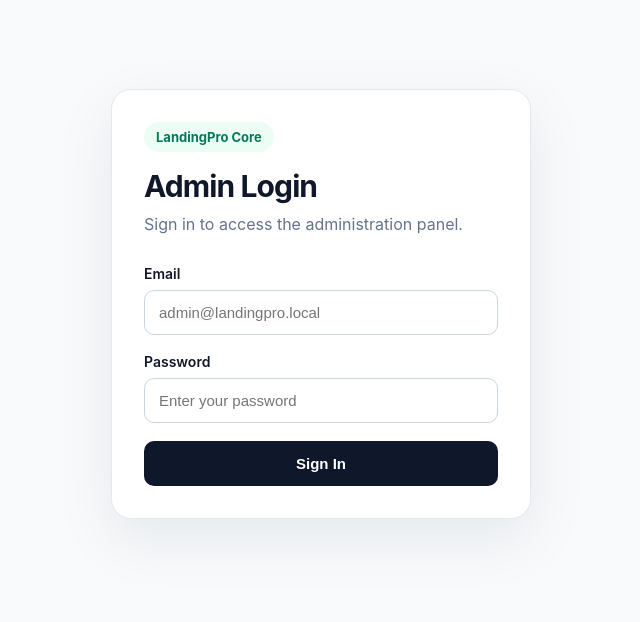
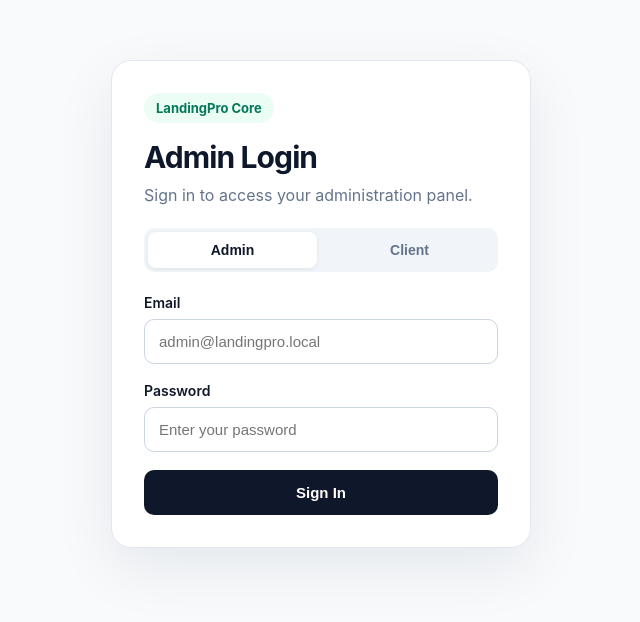
Before and after one commit to foundersventlite-sys/landingpro-core, a React (Vite) app: page / in a window 1280 px wide. Shown: the part 104-726 px from the top of the page, without its empty margins (319-959 px from the left). Built offline with nearby package versions, Linux system fonts and the light colour scheme; no server answers.

Commit message:
Update App.jsx

```diff
--- a/src/App.jsx
+++ b/src/App.jsx
@@ -5,6 +5,7 @@ const API_BASE = "/api/auth";
 export default function App() {
   const [user, setUser] = useState(null);
   const [checkingSession, setCheckingSession] = useState(true);
+  const [role, setRole] = useState("admin");
   const [email, setEmail] = useState("");
   const [password, setPassword] = useState("");
   const [loading, setLoading] = useState(false);
@@ -38,8 +39,11 @@ export default function App() {
     setLoading(true);
     setMessage("");
 
+    const endpoint =
+      role === "admin" ? "admin-login" : "client-login";
+
     try {
-      const response = await fetch(`${API_BASE}/admin-login`, {
+      const response = await fetch(`${API_BASE}/${endpoint}`, {
         method: "POST",
         headers: {
           "Content-Type": "application/json",
@@ -80,7 +84,7 @@ export default function App() {
       setEmail("");
       setPassword("");
       setMessage("");
-    } catch (error) {
+    } catch {
       setMessage("Logout failed");
     } finally {
       setLoading(false);
@@ -107,7 +111,9 @@ export default function App() {
         <header style={styles.header}>
           <div>
             <div style={styles.brand}>LandingPro Core</div>
-            <div style={styles.headerSubtitle}>Admin Panel</div>
+            <div style={styles.headerSubtitle}>
+              {user.role === "admin" ? "Admin Panel" : "Client Panel"}
+            </div>
           </div>
 
           <button
@@ -129,7 +135,8 @@ export default function App() {
             </h1>
 
             <p style={styles.dashboardText}>
-              You are successfully logged in as an administrator.
+              You are successfully logged in as a{" "}
+              {user.role === "admin" ? "administrator" : "client"}.
             </p>
 
             <div style={styles.infoGrid}>
@@ -164,11 +171,43 @@ export default function App() {
       <section style={styles.loginCard}>
         <div style={styles.badge}>LandingPro Core</div>
 
-        <h1 style={styles.title}>Admin Login</h1>
+        <h1 style={styles.title}>
+          {role === "admin" ? "Admin Login" : "Client Login"}
+        </h1>
 
         <p style={styles.subtitle}>
-          Sign in to access the administration panel.
+          Sign in to access your {role === "admin" ? "administration" : "client"} panel.
         </p>
+
+        <div style={styles.roleSwitch}>
+          <button
+            type="button"
+            onClick={() => {
+              setRole("admin");
+              setMessage("");
+            }}
+            style={{
+              ...styles.roleButton,
+              ...(role === "admin" ? styles.activeRoleButton : {}),
+            }}
+          >
+            Admin
+          </button>
+
+          <button
+            type="button"
+            onClick={() => {
+              setRole("client");
+              setMessage("");
+            }}
+            style={{
+              ...styles.roleButton,
+              ...(role === "client" ? styles.activeRoleButton : {}),
+            }}
+          >
+            Client
+          </button>
+        </div>
 
         <form onSubmit={handleLogin}>
           <label style={styles.label}>Email</label>
@@ -177,7 +216,11 @@ export default function App() {
             type="email"
             value={email}
             onChange={(event) => setEmail(event.target.value)}
-            placeholder="admin@landingpro.local"
+            placeholder={
+              role === "admin"
+                ? "admin@landingpro.local"
+                : "client@landingpro.local"
+            }
             autoComplete="email"
             required
             style={styles.input}
@@ -272,7 +315,7 @@ const styles = {
   },
 
   subtitle: {
-    margin: "0 0 28px",
+    margin: "0 0 20px",
     color: "#64748b",
     lineHeight: 1.6,
   },
@@ -281,6 +324,33 @@ const styles = {
     margin: 0,
     color: "#64748b",
     lineHeight: 1.6,
+  },
+
+  roleSwitch: {
+    display: "grid",
+    gridTemplateColumns: "1fr 1fr",
+    gap: "8px",
+    marginBottom: "22px",
+    padding: "4px",
+    background: "#f1f5f9",
+    borderRadius: "10px",
+  },
+
+  roleButton: {
+    border: 0,
+    borderRadius: "8px",
+    padding: "10px",
+    background: "transparent",
+    color: "#64748b",
+    fontSize: "14px",
+    fontWeight: 700,
+    cursor: "pointer",
+  },
+
+  activeRoleButton: {
+    background: "#ffffff",
+    color: "#0f172a",
+    boxShadow: "0 1px 4px rgba(15, 23, 42, 0.08)",
   },
 
   label: {
```
